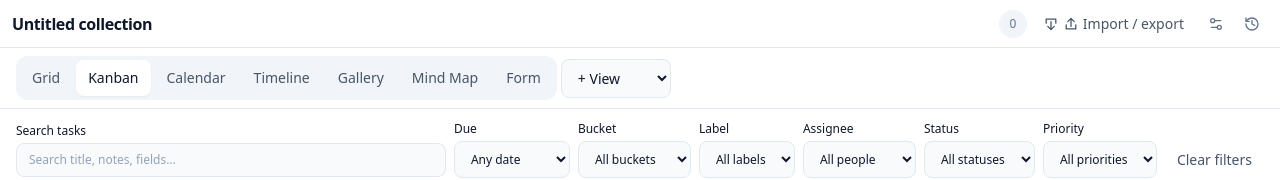
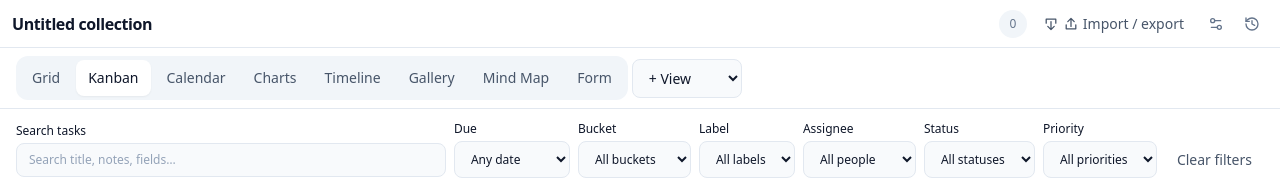
Before and after one commit to eddyvn98/collection-planner, a React (Vite) app: page / in a window 1280 px wide. Shown: the top 180 px of the page. Built offline with nearby package versions, Linux system fonts and the light colour scheme.

Commit message:
feat(charts): add Charts view to new and legacy collections

```diff
--- a/src/collections/model.ts
+++ b/src/collections/model.ts
@@ -9,7 +9,7 @@ import { sanitizeCollectionSchedules, type CollectionScheduledRule } from "./col
 import { projectCollectionFormulas, type CollectionAggregation, type FormulaOperation } from "./collectionFormula";
 
 export type CollectionFieldType = "text" | "number" | "date" | "select" | "checkbox" | "url" | "image" | "relation" | "lookup" | "rollup" | "formula";
-export type CollectionViewKind = "table" | "kanban" | "calendar" | "timeline" | "gallery" | "mindmap" | "form";
+export type CollectionViewKind = "table" | "kanban" | "calendar" | "timeline" | "gallery" | "mindmap" | "form" | "charts";
 
 export interface CollectionField {
   id: string;
@@ -104,7 +104,7 @@ export function isCollectionBlockPayload(value: unknown): value is CollectionBlo
 
 export type CollectionSources = Record<string, CollectionBlockPayload>;
 
-export const VIEW_KINDS: CollectionViewKind[] = ["table", "kanban", "calendar", "timeline", "gallery", "mindmap", "form"];
+export const VIEW_KINDS: CollectionViewKind[] = ["table", "kanban", "calendar", "charts", "timeline", "gallery", "mindmap", "form"];
 export const FIELD_TYPES: CollectionFieldType[] = ["text", "number", "date", "select", "checkbox", "url", "image", "relation", "lookup", "rollup", "formula"];
 export const newId = () => createId();
 
@@ -143,6 +143,7 @@ export function normalizeCollection(input: CollectionBlockPayload | null | undef
     return migrationBucket && fixed.kind === "kanban" && fixed.groupFieldId === legacyGroup?.id
       ? { ...fixed, groupFieldId: migrationBucket.id } : fixed;
   });
+  if (!views.some(view => view.kind === "charts")) views.push({ id: newId(), kind: "charts", name: "Charts" });
   const normalized = input.records.map(row => {
     const migrated = migrationBucket && legacyGroup && row.values[legacyGroup.id]
       ? { ...row, values: { ...row.values, [migrationBucket.id]: row.values[legacyGroup.id] } } : row;
```
